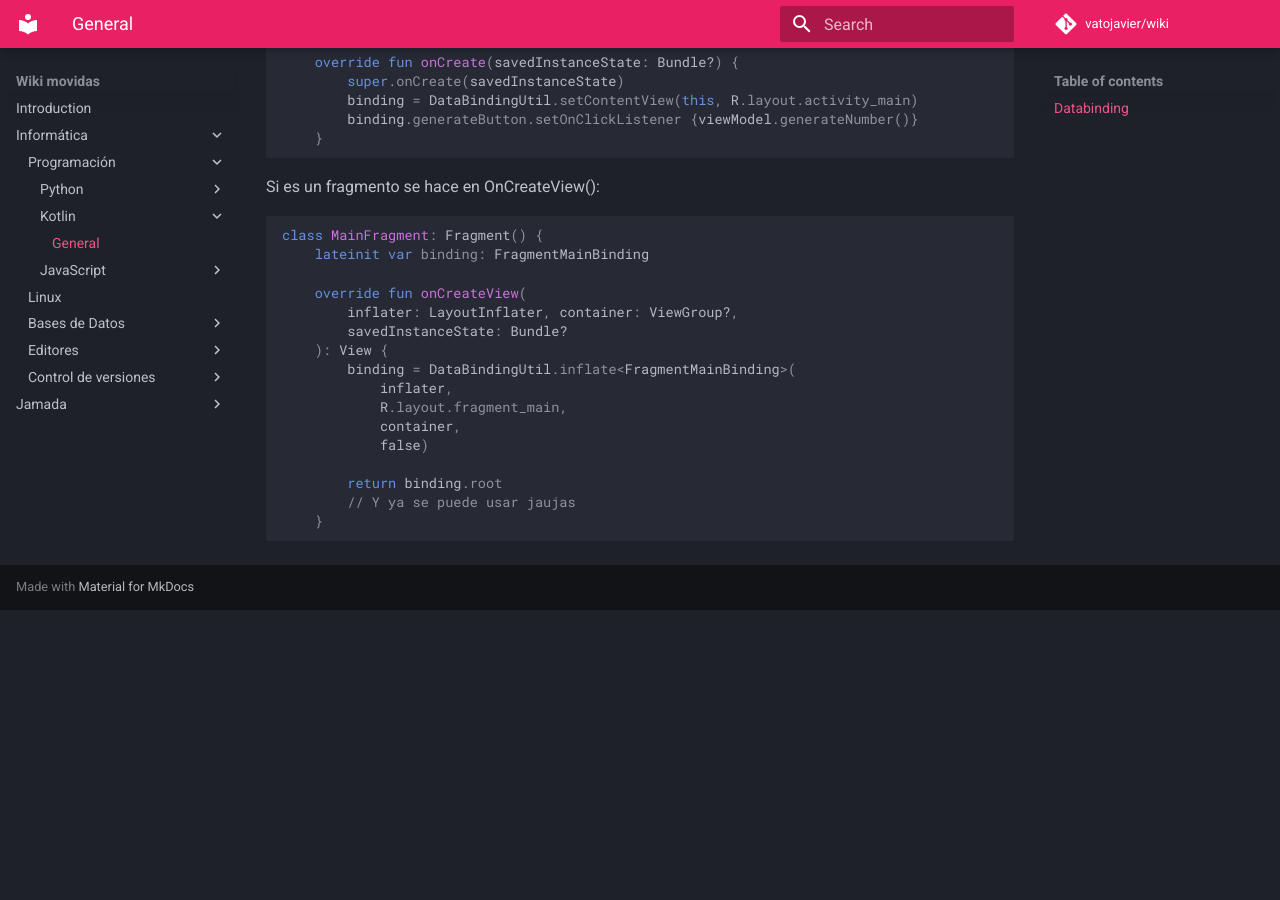
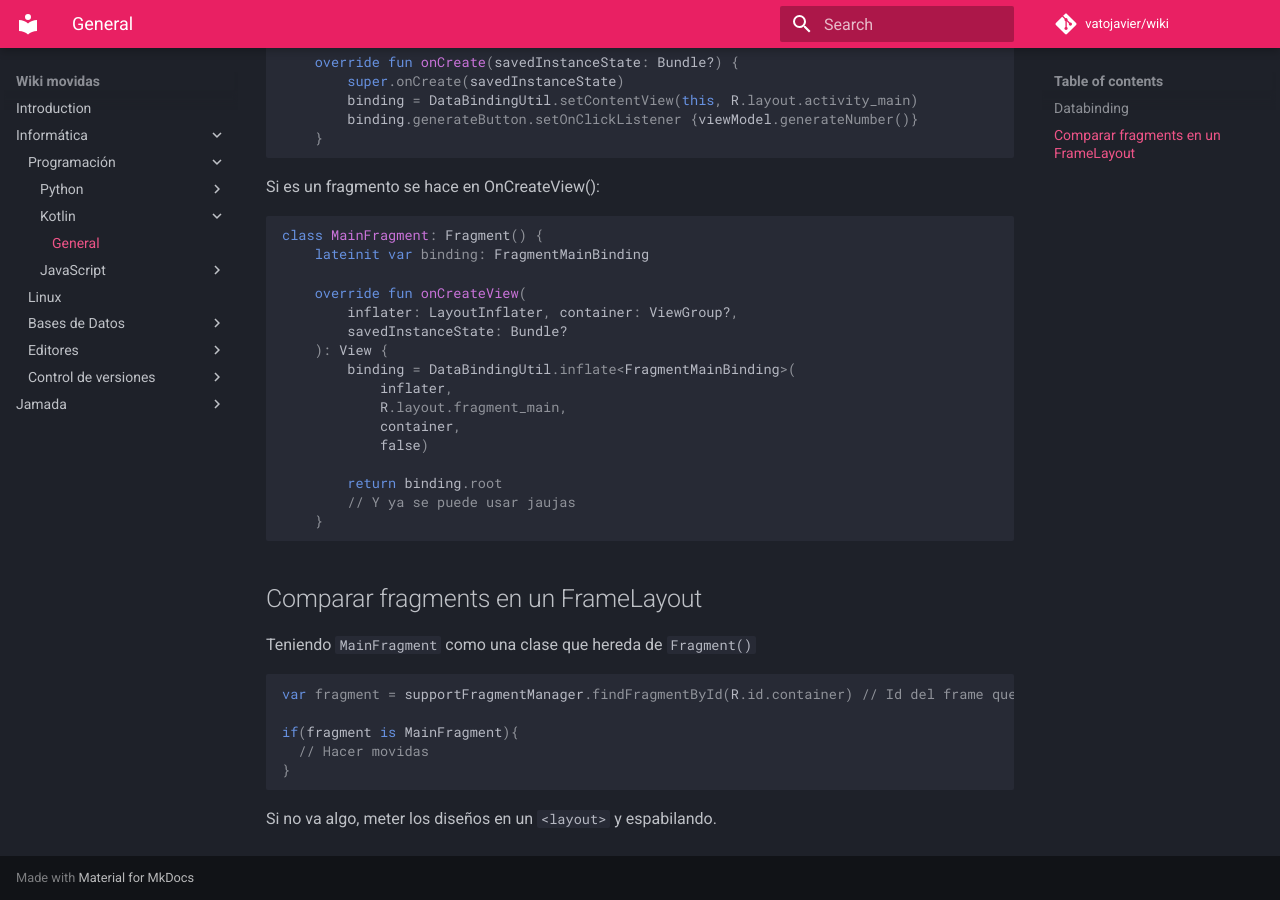
Before and after one commit to vatojavier/wiki, an MkDocs documentation site: the page built from docs/informatica/kotlin/kotlin.md, in a window 1280 px wide and 900 px high, scrolled down 848 px. Built offline with MkDocs 1.6.1 and Material for MkDocs 9.7.7, drawn with Linux system fonts in a browser that asks for light colours; comment, search, counter and statistics services are not loaded; before the commit the page ends 1458 px from its top, so only the background shows below that.

Commit message:
Update kotlin.md

````diff
--- a/docs/informatica/kotlin/kotlin.md
+++ b/docs/informatica/kotlin/kotlin.md
@@ -63,3 +63,16 @@ class MainFragment: Fragment() {
         // Y ya se puede usar jaujas
     }
 ```
+
+## Comparar fragments en un FrameLayout
+
+Teniendo `MainFragment` como una clase que hereda de `Fragment()`
+
+```kotlin
+var fragment = supportFragmentManager.findFragmentById(R.id.container) // Id del frame que aloja al fragmen
+
+if(fragment is MainFragment){
+  // Hacer movidas
+}
+```
+Si no va algo, meter los diseños en un `<layout>` y espabilando.
````
